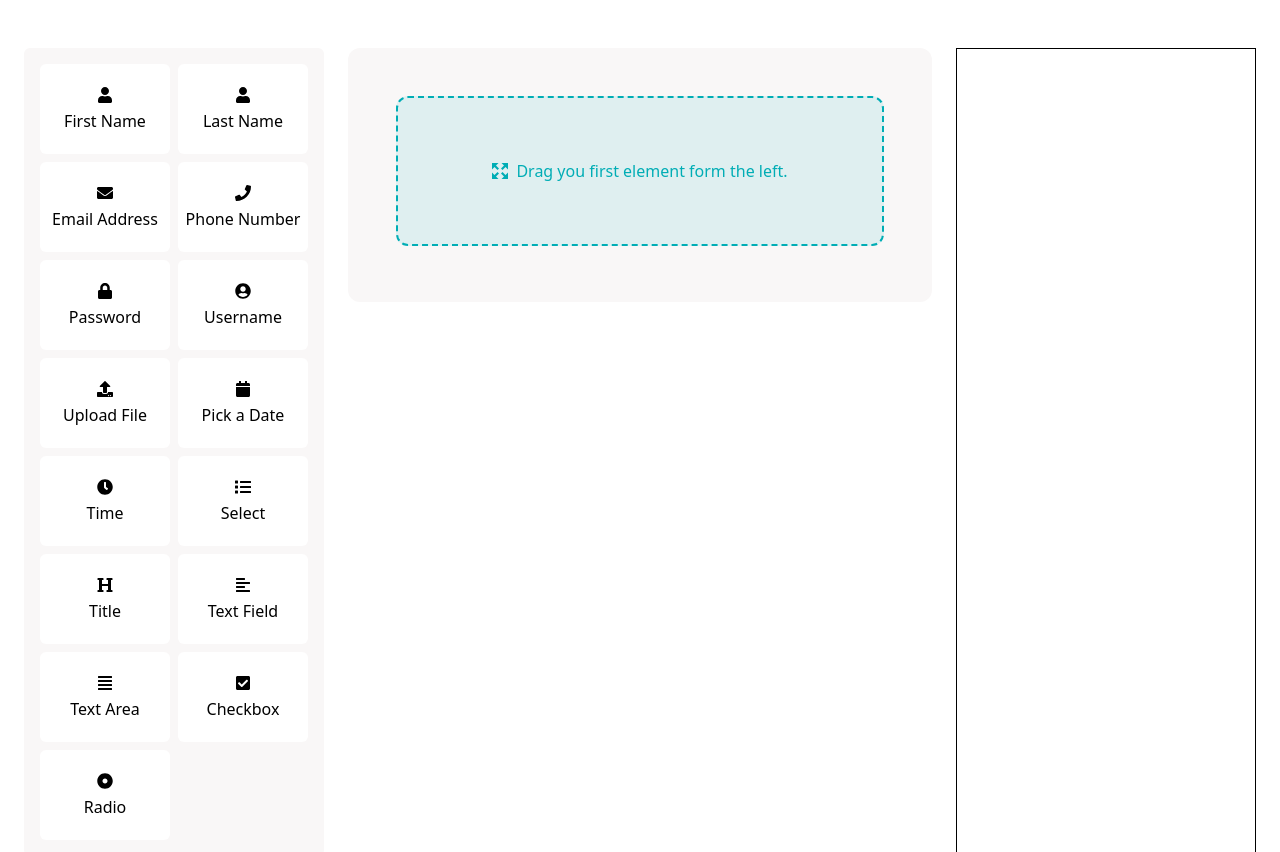
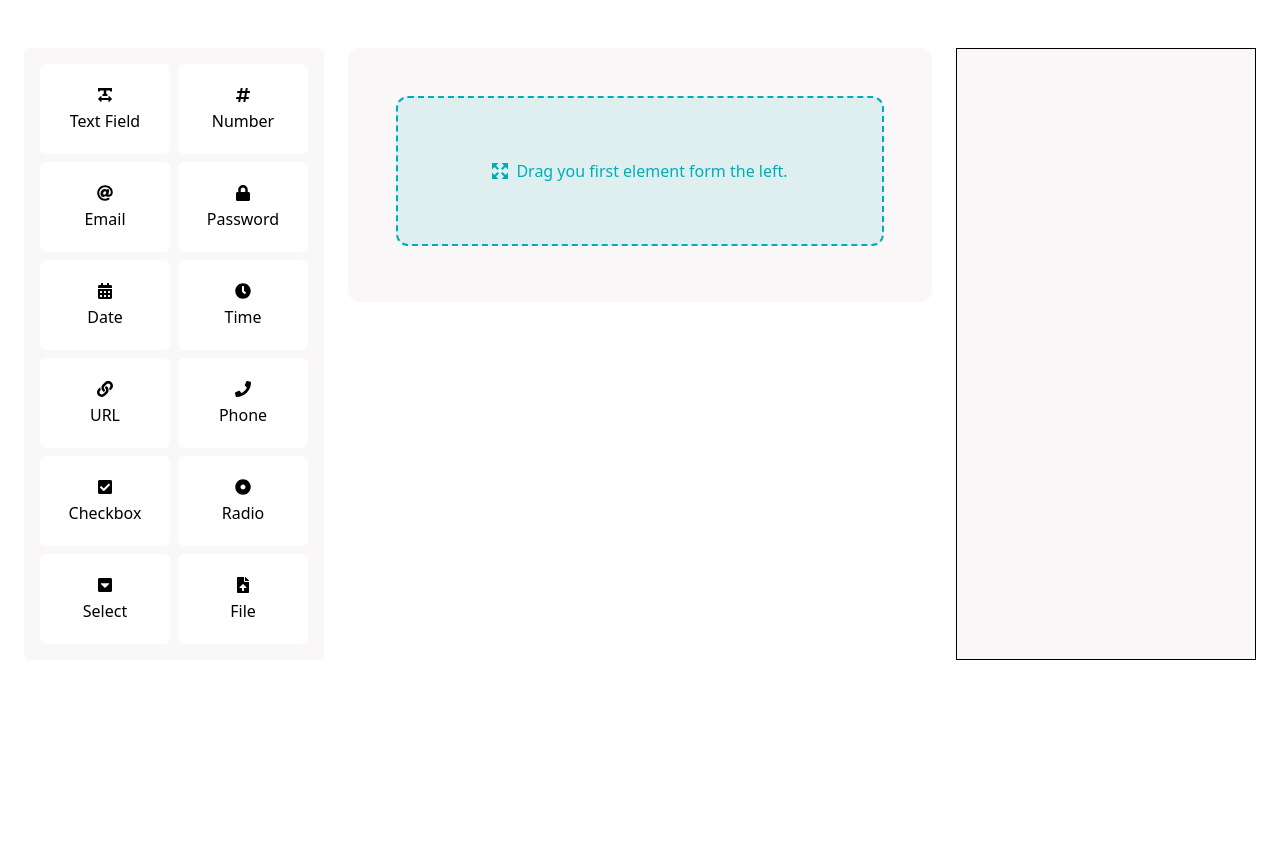
Before and after one commit to hayatul-islam/form-builder, a React (Vite) app: page /form-builder in a window 1280 px wide. Shown: the top 852 px of the page. After the commit the page ends 800 px from the top, so only its background shows below. Built offline with nearby package versions, Linux system fonts and the light colour scheme.

Commit message:
single elemetn conditional

```diff
--- a/src/components/builder/AddElement.jsx
+++ b/src/components/builder/AddElement.jsx
@@ -1,6 +1,6 @@
 import { PiDotsSixVerticalBold } from "react-icons/pi";
 import { useBuilderContext } from "../../context/BuilderContext";
-import { elementData } from "../../data";
+import { btnElements } from "../../data";
 import DraggableElement from "../ui/DraggableElement";
 
 const AddElement = () => {
@@ -12,7 +12,7 @@ const AddElement = () => {
   return (
     <div className="max-w-[400px] w-full">
       <div className="border border-gray p-3 rounded-lg grid grid-cols-2 gap-4">
-        {elementData?.map((item) => (
+        {btnElements?.map((item) => (
           <DraggableElement key={item?.name} id={item?.name}>
             <button
               onClick={() => addElement(item)}
--- a/src/components/common/InputField.jsx
+++ b/src/components/common/InputField.jsx
@@ -11,12 +11,11 @@ const InputField = ({
   return (
     <div className="space-y-1">
       {label && (
-        <h4>
+        <label>
           {label}
           {isRequired && <span className="text-red-500">*</span>}
-        </h4>
+        </label>
       )}
-      <div className="relative flex h-[40px] items-center rounded border dark:border-black-300 ">
       <input
         type={type}
         name={name}
@@ -24,9 +23,8 @@ const InputField = ({
         placeholder={placeholder}
         required={isRequired}
         disabled={disabled}
-          className={`${className} h-[40px] w-full bg-transparent px-4 text-[14px] focus:outline-blue-400`}
+        className={`${className} h-[40px]  rounded border  w-full bg-transparent px-4 text-[14px] focus:outline-blue-400`}
       />
-      </div>
     </div>
   );
 };
--- /dev/null
+++ b/src/components/common/InputFile.jsx
@@ -0,0 +1,17 @@
+const InputFile = ({ name, label, className, isRequired }) => {
+  return (
+    <div>
+      <label>
+        {label}
+        {isRequired && <span className="text-red-500">*</span>}
+      </label>
+      <div
+        className={`${className} flex h-[40px] items-center rounded border `}
+      >
+        <input name={name} type="file" className="p-1 text-[14px] " />
+      </div>
+    </div>
+  );
+};
+
+export default InputFile;
--- a/src/components/form-builder/Builder.jsx
+++ b/src/components/form-builder/Builder.jsx
@@ -9,6 +9,7 @@ import DesignerContextProvider from "../../context/DesignerContext";
 import DragOverlayWrapper from "../ui/DragOverlayWrapper";
 import DesignerSidebar from "./DesignerSidebar";
 import FormBuilder from "./FormBuilder";
+import RightSidebar from "./RightSidebar";
 
 const Builder = () => {
   const mouseSensors = useSensor(MouseSensor, {
@@ -32,7 +33,7 @@ const Builder = () => {
         <div className="py-12 px-6 flex w-full h-full gap-6">
           <DesignerSidebar />
           <FormBuilder />
-          <div className=" max-w-[300px] w-full border"></div>
+          <RightSidebar />
         </div>
         <DragOverlayWrapper />
       </DndContext>
--- a/src/components/form-builder/DesignerSidebar.jsx
+++ b/src/components/form-builder/DesignerSidebar.jsx
@@ -1,11 +1,11 @@
-import { elementData } from "../../data";
+import { btnElements } from "../../data";
 import ButtonElement from "./ButtonElement";
 
 const DesignerSidebar = () => {
   return (
     <aside className="max-w-[300px] w-full bg-gray overflow-y-auto h-full p-4 rounded-md">
       <div className="grid grid-cols-2 gap-2">
-        {elementData?.map((element) => (
+        {btnElements?.map((element) => (
           <ButtonElement key={element?.name} element={element} />
         ))}
       </div>
--- a/src/components/form-builder/DesignerElementWrapper.jsx
+++ b/src/components/form-builder/ElementWrapper.jsx
@@ -3,10 +3,10 @@ import { useState } from "react";
 import { RiDeleteBin6Line, RiSettingsLine } from "react-icons/ri";
 import { RxDragHandleDots2 } from "react-icons/rx";
 import useDesigner from "../../hooks/useDesigner";
-import InputField from "../common/InputField";
 import DroppableElement from "../ui/DroppableElement";
+import SingleElement from "./SingleElement";
 
-const DesignerElementWrapper = ({ element }) => {
+const ElementWrapper = ({ element }) => {
   const { onRemoveElement, selectedElement, setSelectedElement } =
     useDesigner();
   const [mouseIsOver, setMouseIsOver] = useState(false);
@@ -104,15 +104,10 @@ const DesignerElementWrapper = ({ element }) => {
           (mouseIsOver || isSelected) && " bg-gray group-hover:blur-6"
         }`}
       >
-        <InputField
-          label={element.label}
-          type={element.type}
-          value=""
-          disabled={true}
-        />
+        <SingleElement element={element} />
       </div>
     </div>
   );
 };
 
-export default DesignerElementWrapper;
+export default ElementWrapper;
--- a/src/components/form-builder/FormBuilder.jsx
+++ b/src/components/form-builder/FormBuilder.jsx
@@ -4,7 +4,7 @@ import { ImEnlarge } from "react-icons/im";
 import { v4 as uuidv4 } from "uuid";
 import useDesigner from "../../hooks/useDesigner";
 import DroppableElement from "../ui/DroppableElement";
-import DesignerElementWrapper from "./DesignerElementWrapper";
+import ElementWrapper from "./ElementWrapper";
 
 function FormBuilder() {
   const {
@@ -89,7 +89,7 @@ function FormBuilder() {
           newIndex = newIndex - 1;
         }
         const newElements = arrayMove(elements, oldIndex, newIndex);
-        console.log(newElements);
+
         onRenderElement(newElements);
       }
     },
@@ -131,7 +131,7 @@ function FormBuilder() {
         {elements.length > 0 && (
           <div className="w-full p-6 bg-white rounded-lg ">
             {elements?.map((element) => (
-              <DesignerElementWrapper key={element?.id} element={element} />
+              <ElementWrapper key={element?.id} element={element} />
             ))}
             {droppable.isOver && elements?.length > 0 && (
               <div className="pt-3 w-full">
--- /dev/null
+++ b/src/components/form-builder/RightSidebar.jsx
@@ -0,0 +1,5 @@
+const RightSidebar = () => {
+  return <div className="bg-gray max-w-[300px] w-full border"></div>;
+};
+
+export default RightSidebar;
--- /dev/null
+++ b/src/components/form-builder/SingleElement.jsx
@@ -0,0 +1,21 @@
+import React from "react";
+import InputField from "../common/InputField";
+import InputFile from "../common/InputFile";
+
+const SingleElement = ({ element }) => {
+  let filed;
+
+  switch (element?.type) {
+    case "file":
+      filed = <InputFile label={element.label} type="file" value="" />;
+      break;
+
+    default:
+      filed = <InputField label={element.label} type={element.type} value="" />;
+      break;
+  }
+
+  return <div>{filed}</div>;
+};
+
+export default SingleElement;
--- a/src/data/index.jsx
+++ b/src/data/index.jsx
@@ -1,112 +1,89 @@
 import {
-  FaAlignJustify,
-  FaAlignLeft,
-  FaCalendar,
+  FaAt,
+  FaCalendarAlt,
+  FaCaretSquareDown,
   FaCheckSquare,
   FaClock,
   FaDotCircle,
-  FaEnvelope,
-  FaHeading,
-  FaList,
+  FaFileUpload,
+  FaHashtag,
+  FaLink,
   FaLock,
   FaPhone,
-  FaUpload,
-  FaUser,
-  FaUserCircle,
+  FaTextWidth,
 } from "react-icons/fa";
 
-export const elementData = [
+export const btnElements = [
   {
-    name: "firstName",
-    label: "First Name",
-    icon: <FaUser />,
+    name: "textField",
+    label: "Text Field",
+    icon: <FaTextWidth />,
     type: "text",
   },
   {
-    name: "lastName",
-    label: "Last Name",
-    icon: <FaUser />,
-    type: "text",
+    name: "numberField",
+    label: "Number",
+    icon: <FaHashtag />,
+    type: "number",
   },
   {
-    name: "email",
-    label: "Email Address",
-    icon: <FaEnvelope />,
+    name: "emailField",
+    label: "Email",
+    icon: <FaAt />,
     type: "email",
   },
   {
-    name: "phone",
-    label: "Phone Number",
-    icon: <FaPhone />,
-    type: "tel",
-  },
-  {
-    name: "password",
+    name: "passwordField",
     label: "Password",
     icon: <FaLock />,
     type: "password",
   },
   {
-    name: "username",
-    label: "Username",
-    icon: <FaUserCircle />,
-    type: "text",
-  },
-  {
-    name: "file",
-    label: "Upload File",
-    icon: <FaUpload />,
-    type: "file",
-  },
-  {
-    name: "date",
-    label: "Pick a Date",
-    icon: <FaCalendar />,
+    name: "dateField",
+    label: "Date",
+    icon: <FaCalendarAlt />,
     type: "date",
   },
   {
-    name: "time",
+    name: "timeField",
     label: "Time",
     icon: <FaClock />,
     type: "time",
   },
   {
-    name: "select",
-    label: "Select",
-    icon: <FaList />,
-    type: "select",
-    options: ["Option 1", "Option 2", "Option 3"],
+    name: "urlField",
+    label: "URL",
+    icon: <FaLink />,
+    type: "url",
   },
   {
-    name: "title",
-    label: "Title",
-    icon: <FaHeading />,
-    type: "text",
+    name: "telField",
+    label: "Phone",
+    icon: <FaPhone />,
+    type: "tel",
   },
   {
-    name: "text",
-    label: "Text Field",
-    icon: <FaAlignLeft />,
-    type: "text",
-  },
-  {
-    name: "textarea",
-    label: "Text Area",
-    icon: <FaAlignJustify />,
-    type: "textarea",
-  },
-  {
-    name: "checkbox",
+    name: "checkboxField",
     label: "Checkbox",
     icon: <FaCheckSquare />,
     type: "checkbox",
-    options: ["Option 1", "Option 2", "Option 3"], // Example options
   },
   {
-    name: "radio",
+    name: "radioField",
     label: "Radio",
     icon: <FaDotCircle />,
     type: "radio",
-    options: ["Option 1", "Option 2", "Option 3"], // Example options
+  },
+  {
+    name: "selectField",
+    label: "Select",
+    icon: <FaCaretSquareDown />,
+    type: "select",
+  },
+  {
+    name: "fileField",
+    label: "File",
+    icon: <FaFileUpload />,
+    type: "file",
   },
 ];
```
Lines whose indentation alone changed are shown as unchanged.
